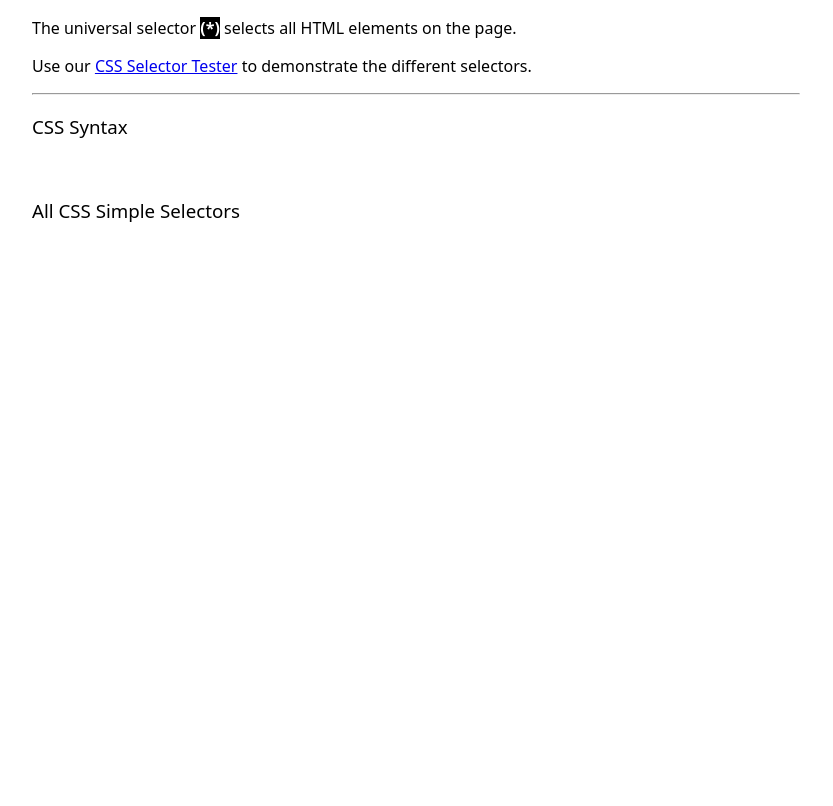
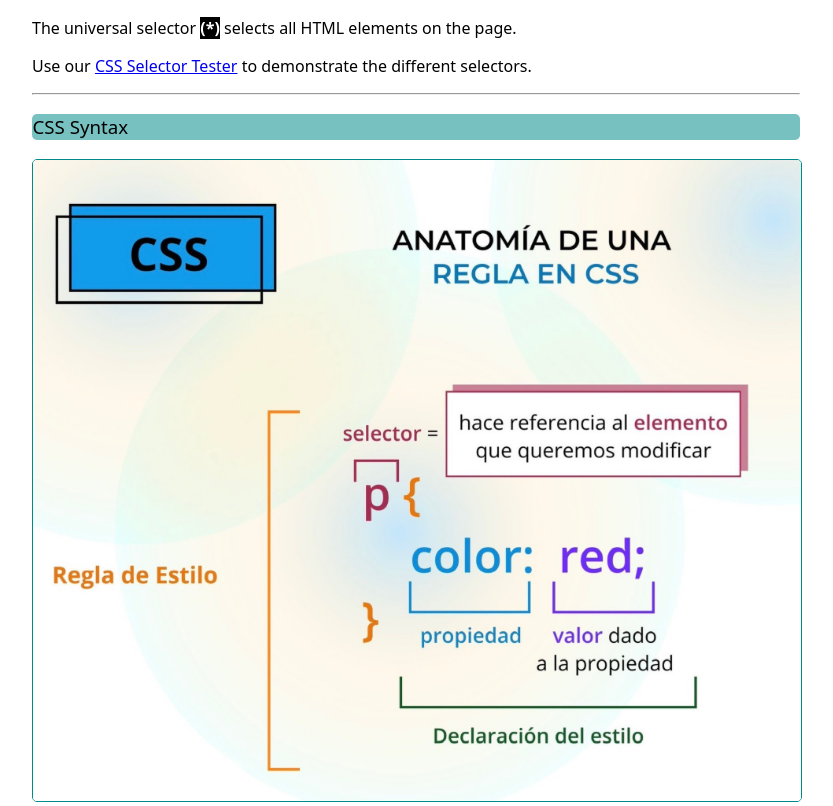
Before and after one commit to MarianoPantigosoParedes/0373-A3_Selectores_CSS_MarianoPantigoso, a plain HTML site: page index.html in a window 1280 px wide. Shown: the part 1313-2119 px from the top of the page, without its empty margins (224-1057 px from the left). Before the commit the page ends 1833 px from the top, so only its background shows below. Drawn offline with Linux system fonts and the light colour scheme.

Commit message:
termine de hacer todas las reglas por ultimo agregue las imagenes

```diff
--- a/estilos.css
+++ b/estilos.css
@@ -52,3 +52,23 @@ span {
     background-color: black;
     color: white;
 }
+
+li > a {
+    text-decoration: none;
+}
+
+h3 {
+    background-color: rgba(0, 139, 139, 0.529);
+    padding: 0.5px;
+    border-radius: 5px;
+}
+
+#gallery div {
+    width: 100%;
+}
+
+img {
+    width: 100%;
+    border: solid darkcyan 1px;
+    border-radius: 5px;
+}
--- a/index.html
+++ b/index.html
@@ -53,11 +53,11 @@
     <div id="gallery">
         <div>
             <h3>CSS Syntax</h3>
-            <img src="./resources/regla_css.jpg" alt="">
+            <img src="./imagenes/reglacss.png" alt="">
         </div>
         <div>
             <h3>All CSS Simple Selectors</h3>
-            <img src="./resources/selectors.png" alt="">
+            <img src="./imagenes/selectorcss.png" alt="">
         </div>
     </div>
 
```
